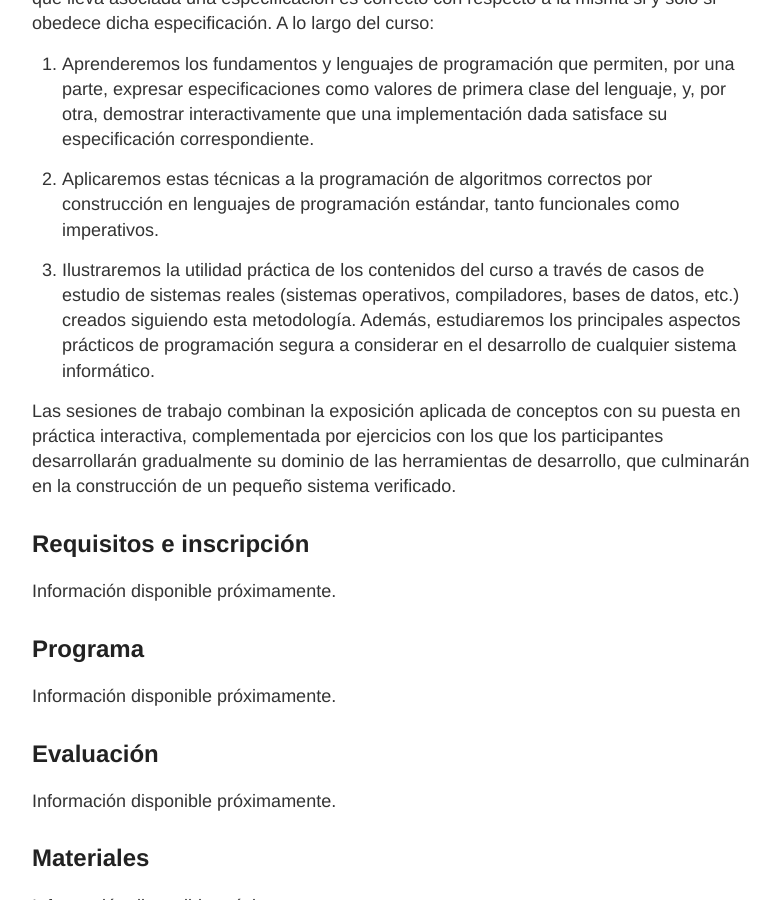
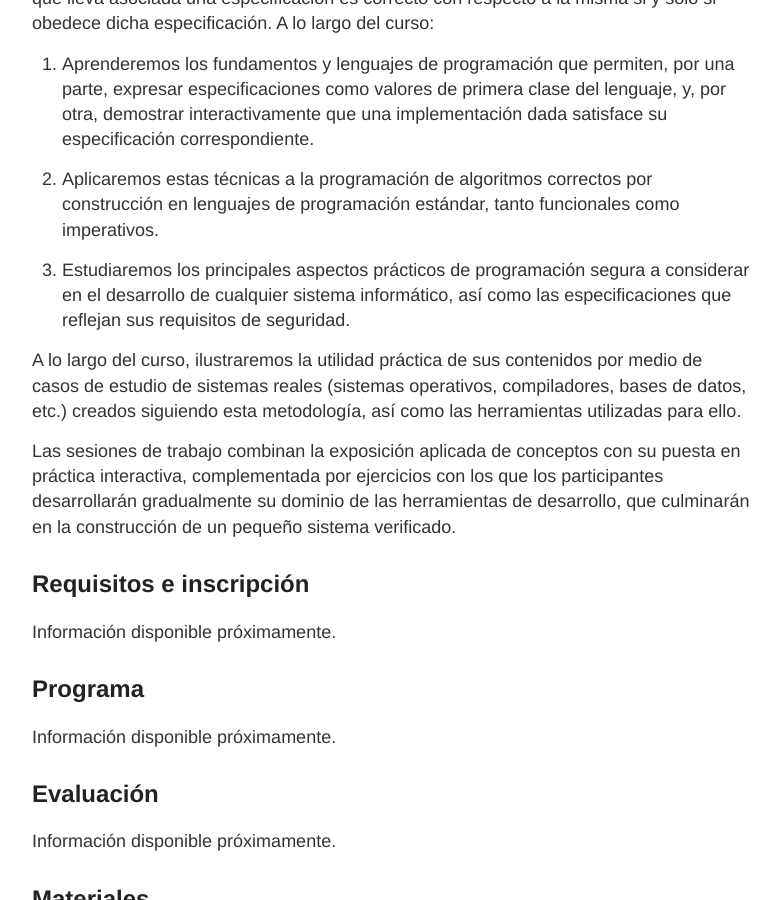
Before and after one commit to robblanco/robblanco.github.io, a Jekyll site: the page built from unizar2021.md, in a window 1280 px wide and 900 px high, scrolled down 924 px. Shown: the whole window, without its empty margins (248-1028 px from the left). Built offline with Jekyll 4.4.1, drawn with Linux system fonts in a browser that asks for light colours.

Commit message:
Security focus on point 3 of course description

```diff
--- a/unizar2021.md
+++ b/unizar2021.md
@@ -36,11 +36,14 @@ misma si y solo si obedece dicha especificación. A lo largo del curso:
     construcción en lenguajes de programación estándar, tanto funcionales como
     imperativos.
 
- 3. Ilustraremos la utilidad práctica de los contenidos del curso a través de
-    casos de estudio de sistemas reales (sistemas operativos, compiladores,
-    bases de datos, etc.) creados siguiendo esta metodología. Además,
-    estudiaremos los principales aspectos prácticos de programación segura a
-    considerar en el desarrollo de cualquier sistema informático.
+ 3. Estudiaremos los principales aspectos prácticos de programación segura a
+    considerar en el desarrollo de cualquier sistema informático, así como las
+    especificaciones que reflejan sus requisitos de seguridad.
+
+A lo largo del curso, ilustraremos la utilidad práctica de sus contenidos por
+medio de casos de estudio de sistemas reales (sistemas operativos,
+compiladores, bases de datos, etc.) creados siguiendo esta metodología, así
+como las herramientas utilizadas para ello.
 
 Las sesiones de trabajo combinan la exposición aplicada de conceptos con su
 puesta en práctica interactiva, complementada por ejercicios con los que los
```
